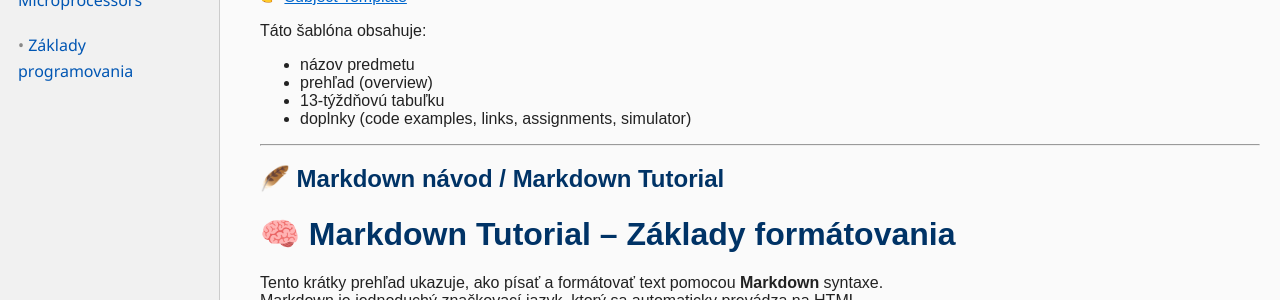
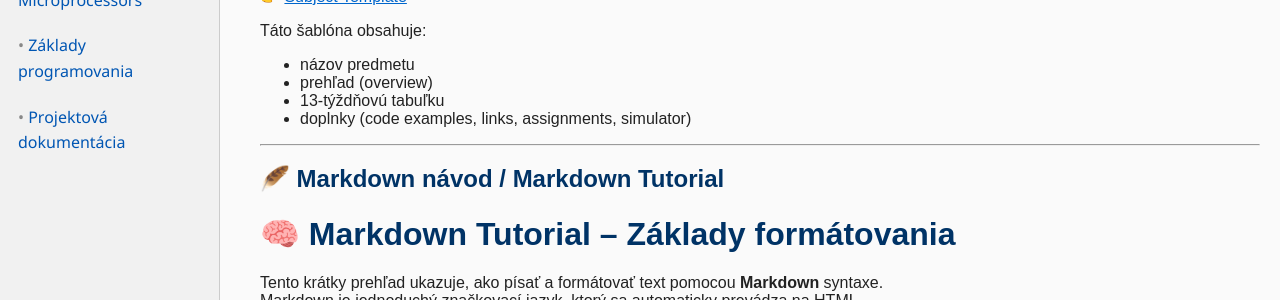
Before and after one commit to robertrakay/vyucba, a Jekyll site: the page built from index.md, in a window 1280 px wide. Shown: the part 482-782 px from the top of the page. Built offline with Jekyll 4.4.1, drawn with Linux system fonts in a browser that asks for light colours.

Commit message:
Update default.html

```diff
--- a/_layouts/default.html
+++ b/_layouts/default.html
@@ -26,6 +26,7 @@
       <li><a href="{{ '/Logické_riadiace_systémy/' | relative_url }}">Logické riadiace systémy</a></li>
       <li><a href="{{ '/Mechatronics_-_Microprocessors/' | relative_url }}">Mechatronics - Microprocessors</a></li>
       <li><a href="{{ '/Základy_programovania_-_Programming_Technics/' | relative_url }}">Základy programovania</a></li>
+      <li><a href="{{ '/Projektová_Dokumentácia/' | relative_url }}">Projektová dokumentácia</a></li>
     </ul>
   </div>
   {% endif %}
```
